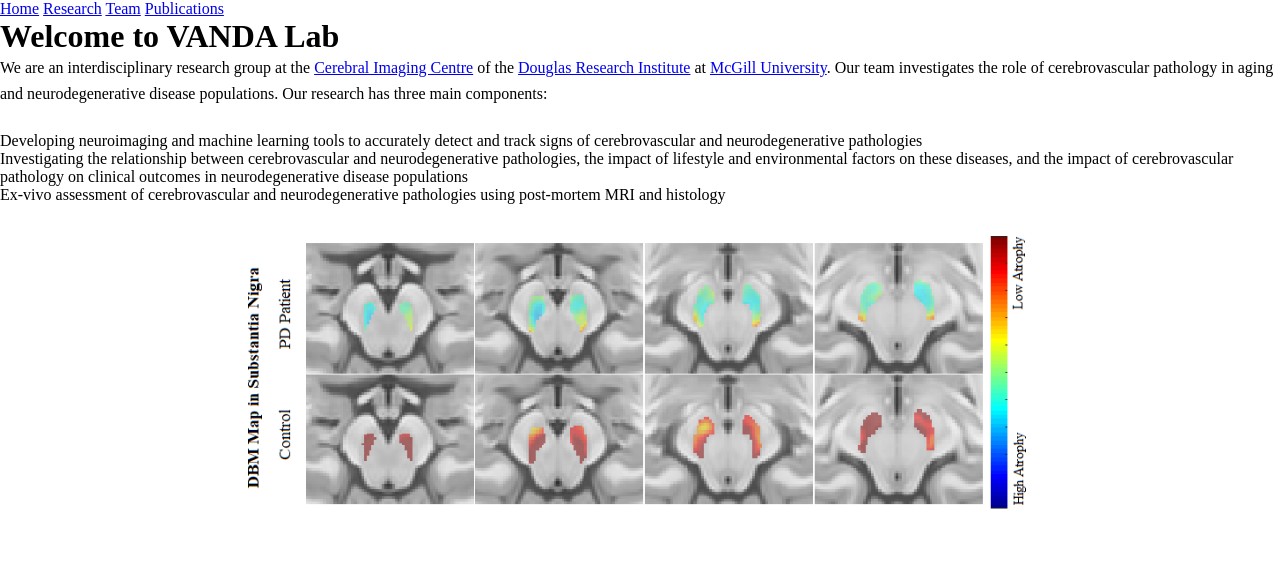
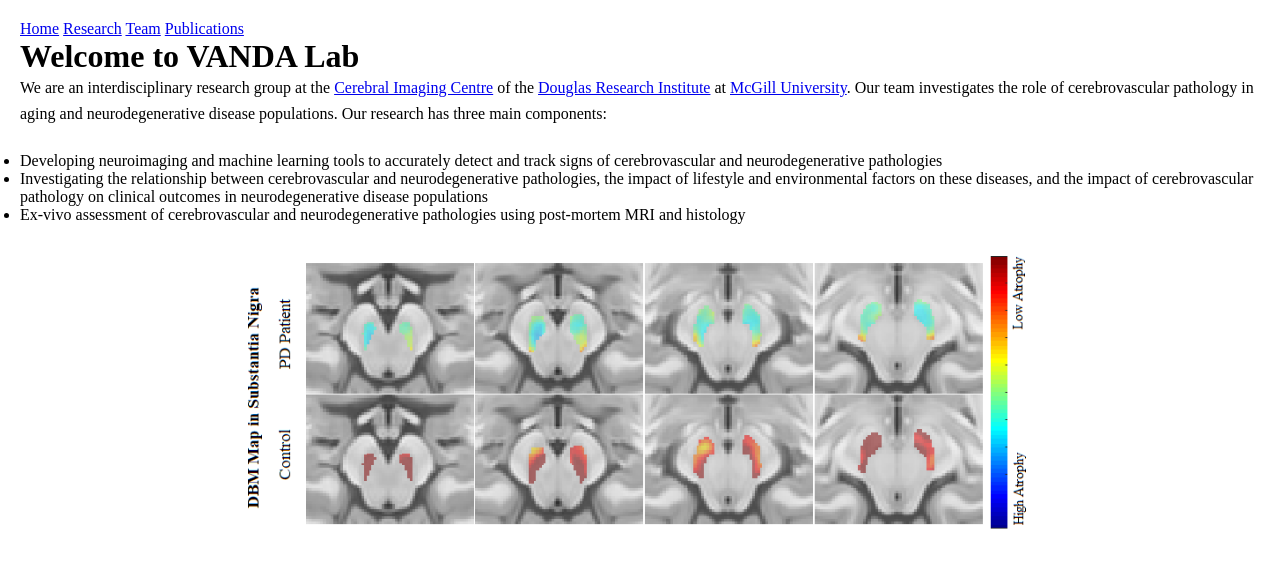
Before and after one commit to VANDAlab/VANDAlab.github.io, a Jekyll site: the page index.html, which Jekyll copies as it is, in a window 1280 px wide. Shown: the top 568 px of the page. Built offline with Jekyll 4.4.1, drawn with Linux system fonts in a browser that asks for light colours.

Commit message:
Update style.css

```diff
--- a/assets/css/style.css
+++ b/assets/css/style.css
@@ -1,8 +1,14 @@
 /* Reset default margin and padding for all elements */
+
+
 * {
   margin: 0;
   padding: 0;
   box-sizing: border-box;
+}
+
+body {
+  margin: 20px; /* Adjust this value to set the desired margin size */
 }
 
 /* Add space below paragraphs */
```
